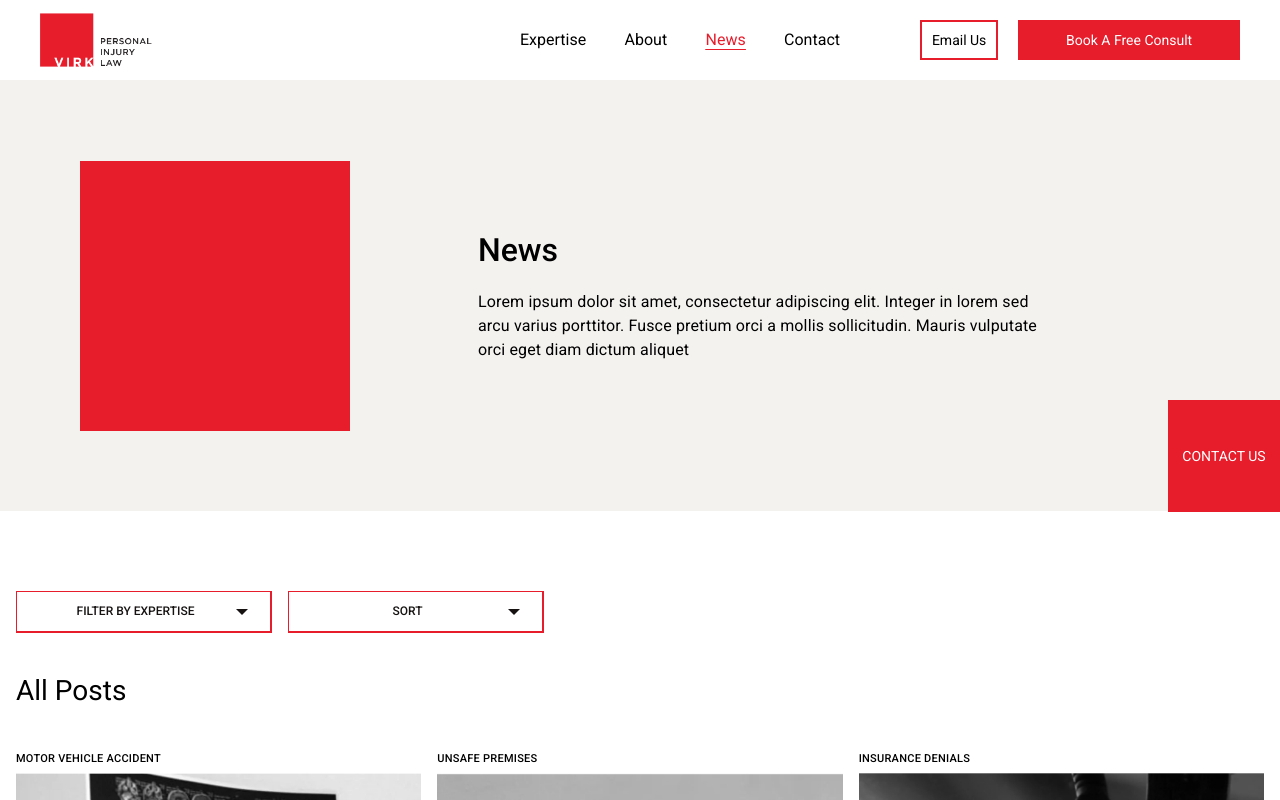
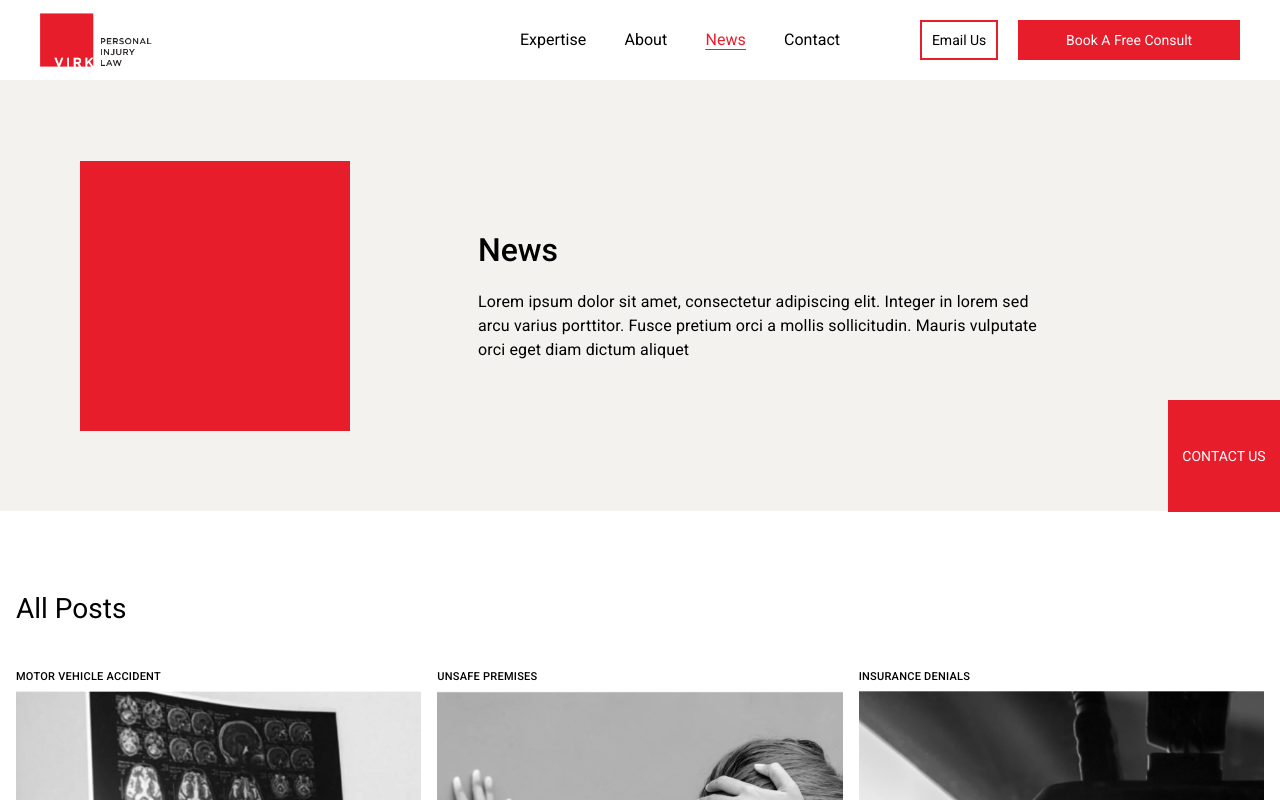
Before and after one commit to DevOluwatoyin/commercial-website, a React (Vite) app: page /news in a window 1280 px wide. Shown: the top 800 px of the page. Built offline with nearby package versions, Linux system fonts and the light colour scheme.

Commit message:
Remove unused select dropdown

```diff
--- a/src/pages/news.jsx
+++ b/src/pages/news.jsx
@@ -19,10 +19,10 @@
       />
 
       <div className="mx-auto my-14 max-w-7xl px-4 md:my-20">
-        <div className="flex items-center gap-4">
+        {/* <div className="flex items-center gap-4">
           <Select image={caret} optionHeading="FILTER BY EXPERTISE" />
           <Select image={caret} optionHeading="SORT" />
-        </div>
+        </div> */}
 
         <div className="mt-10">
           <Typography
```
